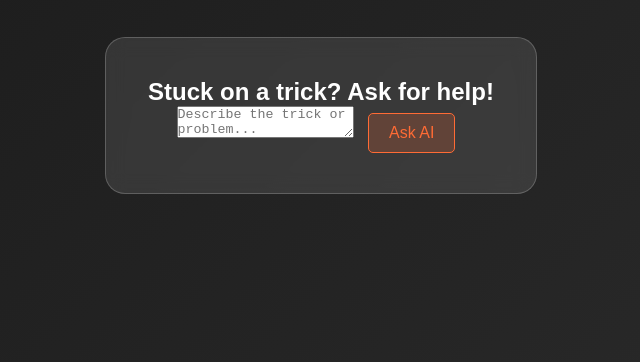
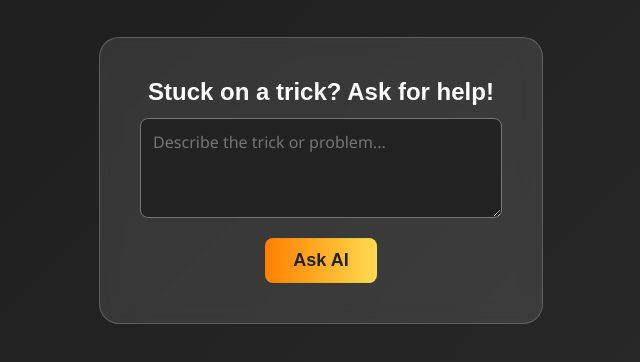
Before and after one commit to gtooshifty/first-try-friday, a website: page public/stuck.html in a window 1280 px wide. Shown: the part 150-512 px from the top of the page, without its empty margins (319-959 px from the left). Drawn offline with nearby package versions, Linux system fonts and the light colour scheme.

Commit message:
Add spacing on stuck page. Improved CSS a bit. Attempted to fix text formatting on AI responses.

```diff
--- a/public/stuck.html
+++ b/public/stuck.html
@@ -5,6 +5,8 @@
   <meta name="viewport" content="width=device-width, initial-scale=1" />
   <title>First Try Friday - Stuck on a Trick</title>
   <link rel="stylesheet" href="styles.css" />
+  <script src="https://cdn.jsdelivr.net/npm/marked/marked.min.js"></script>
+
 </head>
 <body>
   <div class="container">
@@ -43,7 +45,7 @@
 
       try {
         const aiResponse = await callAIAPI(question);
-        responseDiv.textContent = aiResponse;
+        responseDiv.innerHTML = marked.parse(aiResponse);
       } catch (err) {
         responseDiv.textContent = "Oops, something went wrong.";
       }
--- a/public/styles.css
+++ b/public/styles.css
@@ -321,3 +321,36 @@ body {
         font-size: 2em;
     }
 }
+
+#trick-question {
+  width: 100%;
+  min-height: 100px;
+  padding: 12px;
+  font-size: 16px;
+  border-radius: 8px;
+  resize: vertical;
+  box-sizing: border-box;
+  margin-bottom: 16px;
+  font-family: 'Segoe UI', Tahoma, Geneva, Verdana, sans-serif;
+  background-color: #222;       /* Dark background */
+  color: #f0e68c;              /* Light yellow text */
+  caret-color: #ffcc33;        /* Cursor color matching the gradient */
+  margin-top: 12px;
+}
+
+#ask-btn {
+  background: linear-gradient(90deg, #ff7f00, #ffdb4d);  /* orange to yellow gradient */
+  color: #222;
+  padding: 12px 28px;
+  font-size: 18px;
+  border: none;
+  border-radius: 8px;
+  cursor: pointer;
+  transition: background 0.3s ease, color 0.3s ease;
+  font-weight: 600;
+}
+
+#ask-btn:hover {
+  background: linear-gradient(90deg, #ffdb4d, #ff7f00); /* reverse gradient on hover */
+  color: #111;
+}
```
Also changed, not shown: public/index.html (+2 -0 lines), server.js (+13 -3 lines).
